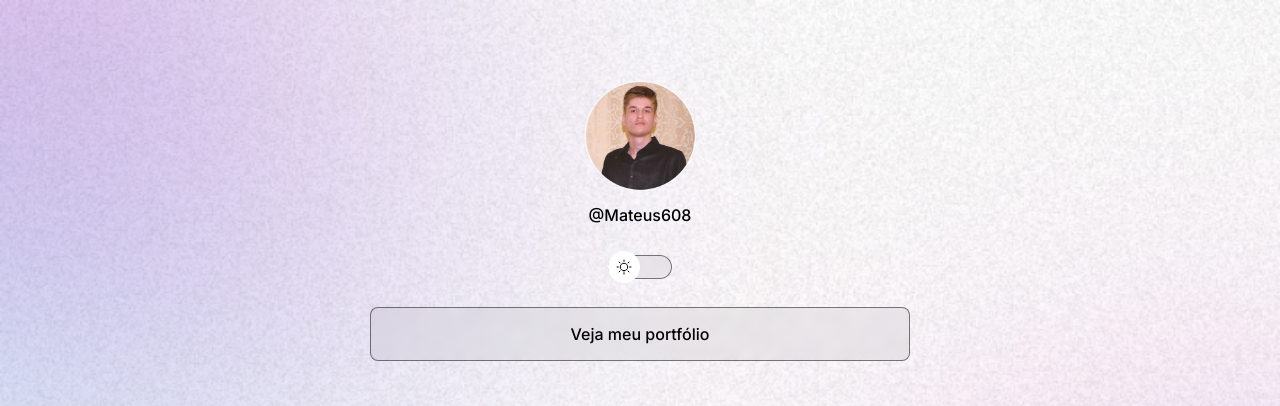
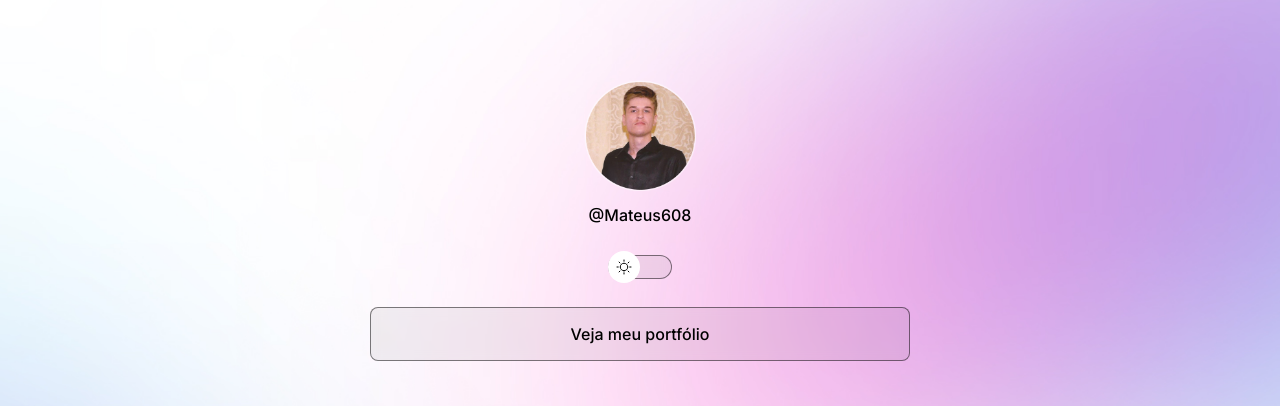
Before and after one commit to Mateus608/app, a plain HTML site: page index.html in a window 1280 px wide. Shown: the top 406 px of the page. Drawn offline with nearby package versions, Linux system fonts and the light colour scheme.

Commit message:
add media queries

```diff
--- a/script.js
+++ b/script.js
@@ -8,16 +8,16 @@ function toggleMode() {
   }*/
 
   // pegar a tag img
-  const img = document.querySelector("#profile img")
+   /*const img = document.querySelector("#profile img")
 
-  //substituir imagem
+ substituir imagem
   if(html.classList.contains('light')) {
     // se estiver light mode, adicionar a imagem light
     img.setAttribute('src', './assets/avatar-light.png')
   } else {
     // se estiver dark mode, manter a imagem padrão
     img.setAttribute('src', './assets/avatar.png')
-  }
+  }*/
 
 
 }
--- a/style.css
+++ b/style.css
@@ -32,6 +32,7 @@ body {
 
   /*background: color image repeat position/size*/
   background: var(--bg-url) no-repeat top center/cover;
+  height: 100vh;
 }
 
 body * {
@@ -174,3 +175,14 @@ footer {
 
   font-size: 14px;
 }
+
+/* media queries */
+@media (min-width: 700px) {
+  :root {
+    --bg-url: url(./assets/bg-desktop.jpg);
+  }
+
+  .light {
+    --bg-url: url(./assets/bg-desktop-light.jpg);
+  }
+}
```
Also changed, not shown: assets/bg-desktop-light.jpg (added), assets/bg-desktop.jpg (added).
